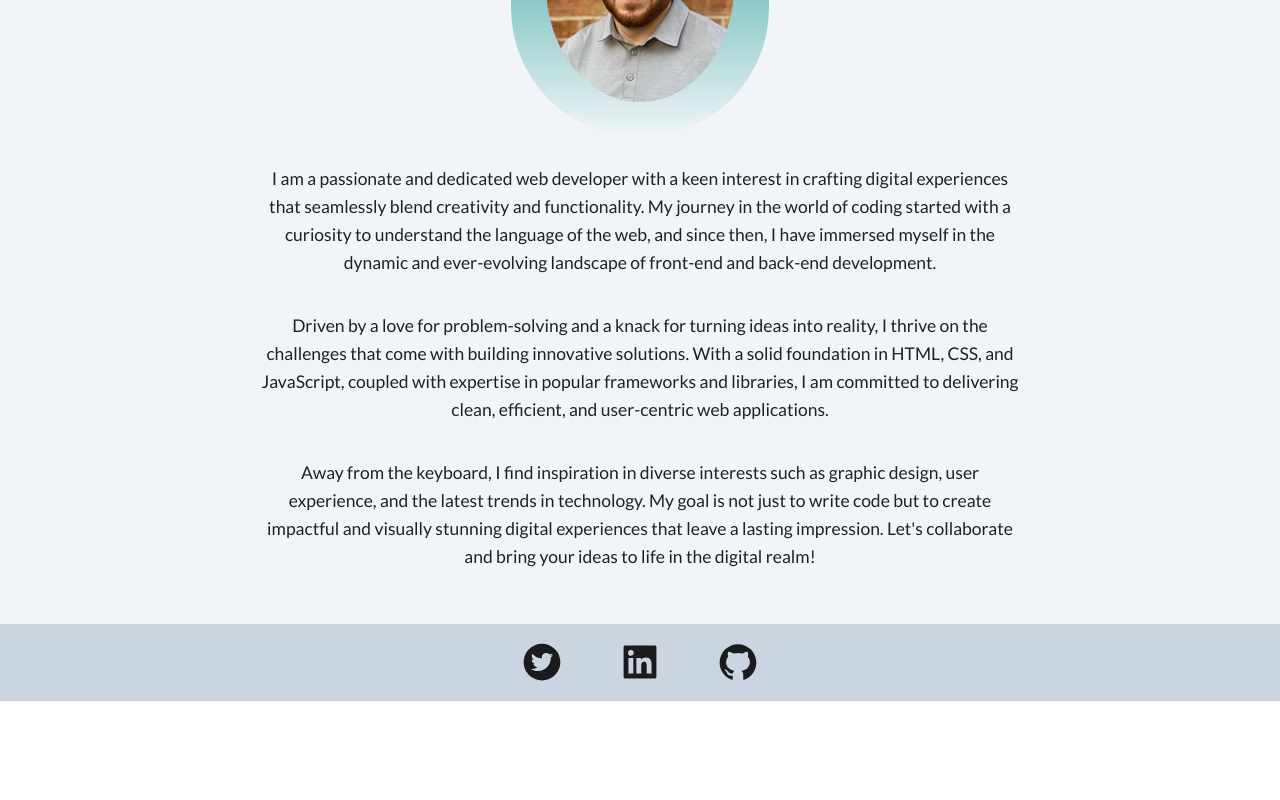
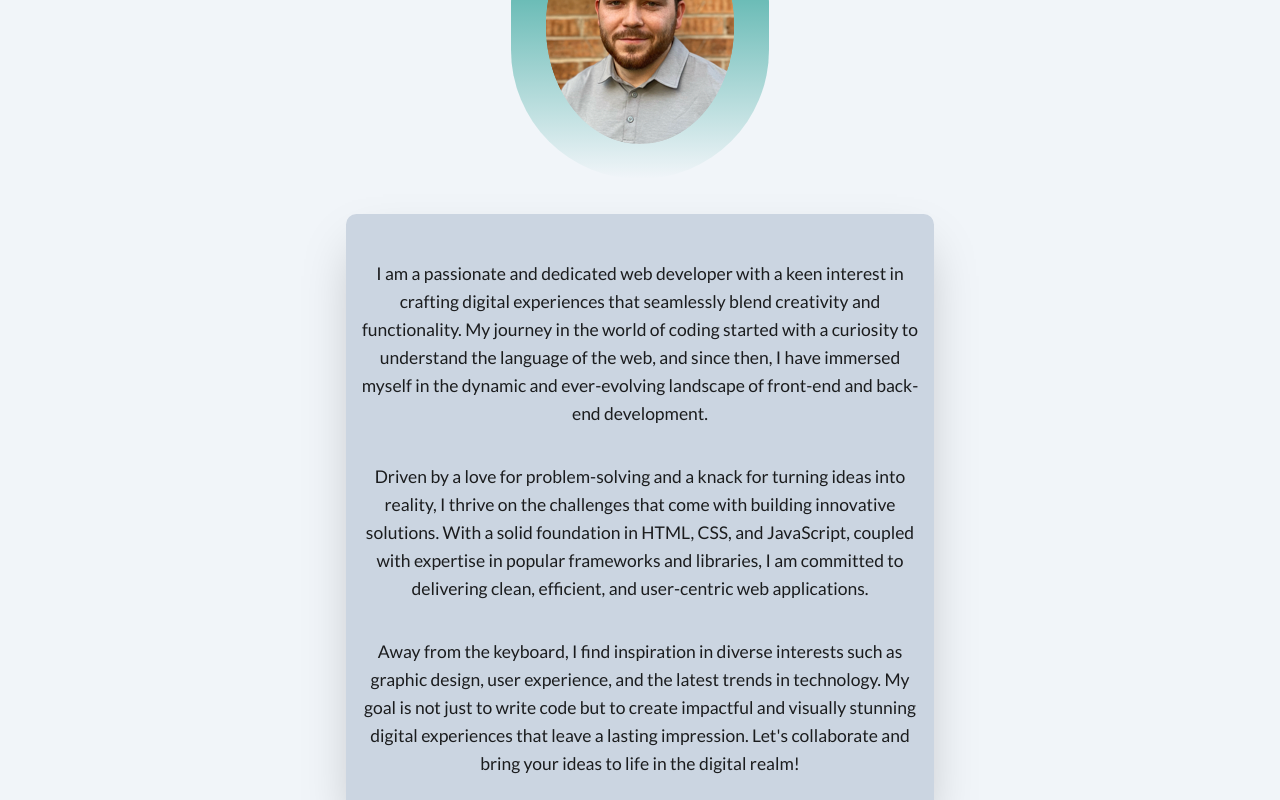
Before and after one commit to ChaseOstien/Portfolio, a React (Vite) app: page / in a window 1280 px wide. Shown: the part 340-1140 px from the top of the page. Before the commit the page ends 1041 px from the top, so only its background shows below. Built offline with nearby package versions, Linux system fonts and the light colour scheme.

Commit message:
Completed resume page and worked on styling

```diff
--- a/src/app.css
+++ b/src/app.css
@@ -86,7 +86,7 @@
     }
 
     .navbar.expanded .logo {
-         position: absolute;
+        position: absolute;
         top: 60px;
         left: 0;
         width: 100%;
@@ -146,7 +146,7 @@
     width: 334px;
   }
 
-  .text-center.flex-col {
+  .text-center.flex.flex-col {
     display: flex;
     flex-direction: column;
     align-items: center;
@@ -154,7 +154,7 @@
 
   .max-w-sm.flex-none {
     box-shadow: 0 13px 27px -5px hsla(240, 30.1%, 28%, 0.25), 0 8px 16px -8px hsla(0, 0%, 0%, 0.3), 0 -6px 16px -6px hsla(0, 0%, 0%, 0.03);
-  transition: all ease 200ms;
+    transition: all ease 200ms;
   }
 
   .max-w-sm.flex-none:hover {
--- a/src/assets/main.css
+++ b/src/assets/main.css
@@ -604,6 +604,14 @@ input::placeholder,textarea::placeholder {
   top: 0px;
 }
 
+.z-40 {
+  z-index: 40;
+}
+
+.z-50 {
+  z-index: 50;
+}
+
 .m-5 {
   margin: 1.25rem;
 }
@@ -611,6 +619,11 @@ input::placeholder,textarea::placeholder {
 .mx-auto {
   margin-left: auto;
   margin-right: auto;
+}
+
+.my-10 {
+  margin-top: 2.5rem;
+  margin-bottom: 2.5rem;
 }
 
 .mb-2 {
@@ -673,6 +686,10 @@ input::placeholder,textarea::placeholder {
   width: 100%;
 }
 
+.max-w-2xl {
+  max-width: 42rem;
+}
+
 .max-w-screen-md {
   max-width: 768px;
 }
@@ -717,6 +734,10 @@ input::placeholder,textarea::placeholder {
   justify-content: space-evenly;
 }
 
+.justify-items-start {
+  justify-items: start;
+}
+
 .gap-16 {
   gap: 4rem;
 }
@@ -737,6 +758,10 @@ input::placeholder,textarea::placeholder {
 
 .rounded-md {
   border-radius: 0.375rem;
+}
+
+.rounded-xl {
+  border-radius: 0.75rem;
 }
 
 .rounded-t-lg {
@@ -805,6 +830,10 @@ input::placeholder,textarea::placeholder {
 
 .p-5 {
   padding: 1.25rem;
+}
+
+.p-8 {
+  padding: 2rem;
 }
 
 .px-3 {
@@ -954,6 +983,12 @@ input::placeholder,textarea::placeholder {
   box-shadow: var(--tw-ring-offset-shadow, 0 0 #0000), var(--tw-ring-shadow, 0 0 #0000), var(--tw-shadow);
 }
 
+.shadow-2xl {
+  --tw-shadow: 0 25px 50px -12px rgb(0 0 0 / 0.25);
+  --tw-shadow-colored: 0 25px 50px -12px var(--tw-shadow-color);
+  box-shadow: var(--tw-ring-offset-shadow, 0 0 #0000), var(--tw-ring-shadow, 0 0 #0000), var(--tw-shadow);
+}
+
 .shadow-sm {
   --tw-shadow: 0 1px 2px 0 rgb(0 0 0 / 0.05);
   --tw-shadow-colored: 0 1px 2px 0 var(--tw-shadow-color);
@@ -1011,6 +1046,14 @@ input::placeholder,textarea::placeholder {
   }
 }
 
+@media (min-width: 768px) {
+
+  .md\:py-5 {
+    padding-top: 1.25rem;
+    padding-bottom: 1.25rem;
+  }
+}
+
 @media (min-width: 1024px) {
 
   .lg\:mb-16 {
--- a/src/components/Footer.jsx
+++ b/src/components/Footer.jsx
@@ -1,13 +1,14 @@
 import React from "react";
 import { AiFillTwitterCircle, AiFillLinkedin, AiFillGithub } from 'react-icons/ai';
-
+import { FontAwesomeIcon } from '@fortawesome/react-fontawesome';
+import { faGithub } from '@fortawesome/free-solid-svg-icons';
 
 export default function Footer() {
     return (
         <footer className=" text-5xl flex justify-center gap-16 py-5 text-gray-600">
                 <a href="https://twitter.com/"><AiFillTwitterCircle /></a>
                 <a href="https://www.linkedin.com/in/chase-ostien-2a1205200/"><AiFillLinkedin /></a>
-                <a href="https://github.com/ChaseOstien"><AiFillGithub /></a>
+                <a href="https://github.com/ChaseOstien"><FontAwesomeIcon icon={faGithub} bounce /></a>
         </footer>
     )
 }
--- a/src/components/PortfolioContainer.jsx
+++ b/src/components/PortfolioContainer.jsx
@@ -27,10 +27,10 @@ export default function PortfolioContainer() {
 
     return (
         <div className="antialiased">
-            <div className="wrapper bg-slate-300 w-full sticky top-0">
+            <div className="wrapper bg-slate-300 w-full sticky z-50 top-0">
                 <Header currentPage={currentPage} handlePageChange={handlePageChange} />
             </div>
-                <main className="main min-h-screen bg-slate-100">{renderPage()}</main>
+                <main className="main z-40 min-h-screen bg-slate-100">{renderPage()}</main>
             <div className="bg-slate-300 bottom-0 w-full mt-auto">
                 <Footer />
             </div>
--- a/src/components/Project.jsx
+++ b/src/components/Project.jsx
@@ -7,7 +7,7 @@ export default function Project ({ project }) {
     return (
 
                 <div key={project.id} className="max-w-sm flex-none bg-slate-100 border border-gray-700 rounded-lg shadow m-5 flex-grow">
-                    <a href={project.repoLink}>
+                    <a href={project.repoLink} target="_blank" rel="noopener noreferrer">
                     <div className="aspect-w-16 aspect-h-9">
                         <img className="rounded-t-lg object-cover " src={project.img} alt={project.imgAlt} />
                         </div>
--- a/src/components/pages/AboutPage.jsx
+++ b/src/components/pages/AboutPage.jsx
@@ -11,16 +11,18 @@ const styles= {
 
 export default function AboutPage () {
     return (
-        <div className="  p-10 flex-col">
-            <h2 className="text-5xl py-2 text-teal-600 font-medium font-burtons">About</h2>
-            <img alt="Profile Picture" src="public/img/ProfilePicSmall.png" className="p-10 bg-gradient-to-b from-teal-600 rounded-full" style={styles.img}></img>
-            <div className="text-center flex-col">
-            <p className="text-xl pt-8 pb-5 leading-8 text-gray-900 justify-center max-w-screen-md" >I am a passionate and dedicated web developer with a keen interest in crafting digital experiences that seamlessly blend creativity and functionality. My journey in the world of coding started with a curiosity to understand the language of the web, and since then, I have immersed myself in the dynamic and ever-evolving landscape of front-end and back-end development.</p>
+        <><div className="flex justify-items-start">
+            <h2 className="text-5xl p-8 text-teal-600 font-medium font-burtons">About</h2>
+        </div><div className="p-10 flex items-center flex-col justify-center">
 
-            <p className="text-xl py-5 leading-8 text-gray-900 text-center max-w-screen-md">Driven by a love for problem-solving and a knack for turning ideas into reality, I thrive on the challenges that come with building innovative solutions. With a solid foundation in HTML, CSS, and JavaScript, coupled with expertise in popular frameworks and libraries, I am committed to delivering clean, efficient, and user-centric web applications.</p>
+                <img alt="Profile Picture" src="/img/ProfilePicSmall.png" className="p-10 bg-gradient-to-b from-teal-600 rounded-full" style={styles.img}></img>
+                <div className="text-center flex-col p-3 md:py-5 md:px-15 shadow-2xl rounded-xl my-10 max-w-2xl bg-slate-300">
+                    <p className="text-xl pt-8 pb-5 leading-8 text-gray-900 justify-center ">I am a passionate and dedicated web developer with a keen interest in crafting digital experiences that seamlessly blend creativity and functionality. My journey in the world of coding started with a curiosity to understand the language of the web, and since then, I have immersed myself in the dynamic and ever-evolving landscape of front-end and back-end development.</p>
 
-            <p className="text-xl py-5 leading-8 text-gray-900 text-center max-w-screen-md">Away from the keyboard, I find inspiration in diverse interests such as graphic design, user experience, and the latest trends in technology. My goal is not just to write code but to create impactful and visually stunning digital experiences that leave a lasting impression. Let's collaborate and bring your ideas to life in the digital realm!</p>
-            </div>
-        </div>
+                    <p className="text-xl py-5 leading-8 text-gray-900 text-center ">Driven by a love for problem-solving and a knack for turning ideas into reality, I thrive on the challenges that come with building innovative solutions. With a solid foundation in HTML, CSS, and JavaScript, coupled with expertise in popular frameworks and libraries, I am committed to delivering clean, efficient, and user-centric web applications.</p>
+
+                    <p className="text-xl py-5 leading-8 text-gray-900 text-center ">Away from the keyboard, I find inspiration in diverse interests such as graphic design, user experience, and the latest trends in technology. My goal is not just to write code but to create impactful and visually stunning digital experiences that leave a lasting impression. Let's collaborate and bring your ideas to life in the digital realm!</p>
+                </div>
+            </div></>
     )
 }
```
Also changed, not shown: 5 other files (tests, documents, lock files or other folders).
